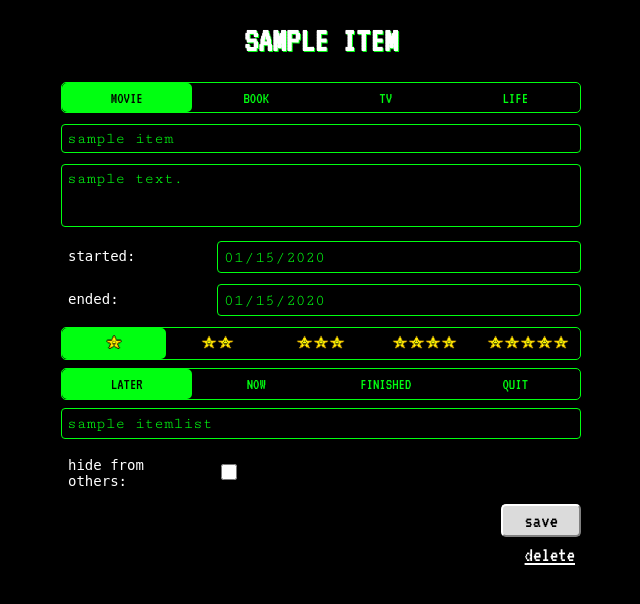
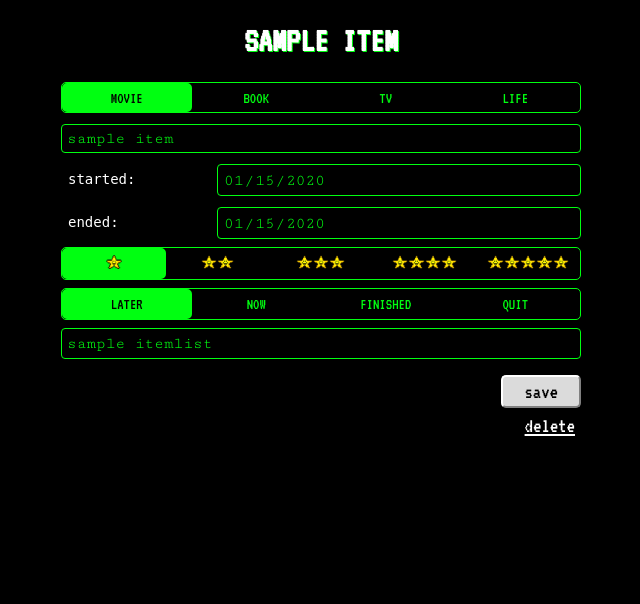
Before and after one commit to cbfif47/gumsup, a Django app: page /items/00000000-0000-0000-0000-000000000001/edit2 in a window 1280 px wide. Shown: the part 24-628 px from the top of the page, without its empty margins (319-959 px from the left). Run offline with Django 3.2, Linux system fonts and the light colour scheme; a user stored in the database is signed in; tables that the repository leaves empty hold one stand-in row (values such as "Sample post"); parts of the project's set-up code (start-up, migrations or seed data) failed here and were passed over; some libraries are stand-ins or nearby versions; some web fonts are replaced.

Commit message:
no hide from others review or note

```diff
--- a/templates/base.html
+++ b/templates/base.html
@@ -12,6 +12,7 @@
         <link href="https://fonts.googleapis.com/css2?family=Cutive+Mono&family=Sono:wght@300;700&family=VT323&display=swap" rel="stylesheet">
         <script src="https://ajax.googleapis.com/ajax/libs/jquery/1.12.0/jquery.min.js"></script>
         <script src="https://ajax.googleapis.com/ajax/libs/jqueryui/1.12.0/jquery-ui.js"></script>
+        <script src="{% static 'main.js' %}"></script>
         <title>REX: {% block title %}{% endblock %}</title>
     </head>
 
@@ -50,7 +51,6 @@
         <footer class="footer">
             <br><br>
         </footer>
-<script src="{% static 'main.js' %}"></script>
 
     </body>
 
--- a/templates/items/edit_item2.html
+++ b/templates/items/edit_item2.html
@@ -23,22 +23,12 @@
     </div>
     </div>
     <div class="row">
-      <div class="col-100">
-        {{ form.note }}
-      </div>
-    </div>
-    <div class="row">
       <div class="col-30 vertical-center">started:</div>
       <div class="col-70">{{ form.started_date }}</div>
     </div>
     <div class="row">
       <div class="col-30 vertical-center">ended:</div>
       <div class="col-70">{{ form.ended_date }}</div>
-    </div>
-    <div class="row">
-      <div class="col-100">
-        {{ form.review }}
-      </div>
     </div>
       <div class="row tabs">
           <label class="tab" for="{{ form.rating.1.id_for_label }}">
@@ -82,10 +72,6 @@
     <div class="row">
         {{ form.item_list }}
     </div>
-    <div class="row">
-      <div class="col-30 vertical-center word-break">hide from others:</div>
-      <div class="col-70">{{ form.hide_from_feed }}</div>
-    </div>
     <div class="row ">
         <input class="primary-button" type="submit" value="save">
     </div>
```
